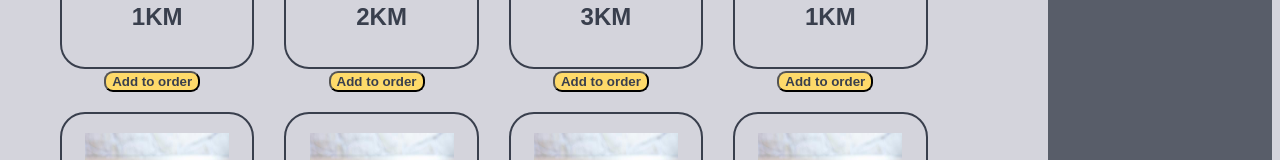
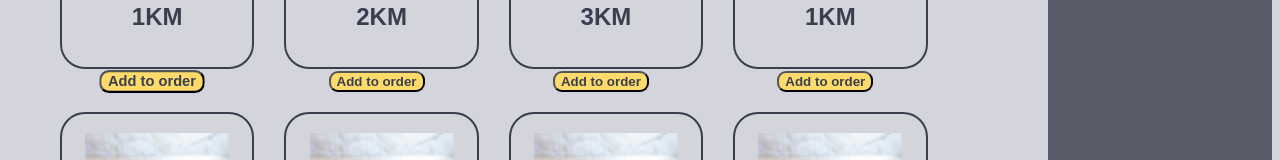
Before and after one commit to fcausevic1/RestaurantAppFrontend, a React (Create React App) app: page / in a window 1280 px wide. In both pictures the pointer is over the button 152 px from the left and 383 px from the top of the page. Shown: the part 302-462 px from the top of the page. Built offline with nearby package versions, Linux system fonts and the light colour scheme.

Commit message:
Add button will scale on hover

```diff
--- a/src/components/ProductList.css
+++ b/src/components/ProductList.css
@@ -21,3 +21,7 @@
   border-radius: 9px;
   margin-top: 2px;
 }
+
+.addBtn:hover {
+  transform: scale(1.1);
+}
```
